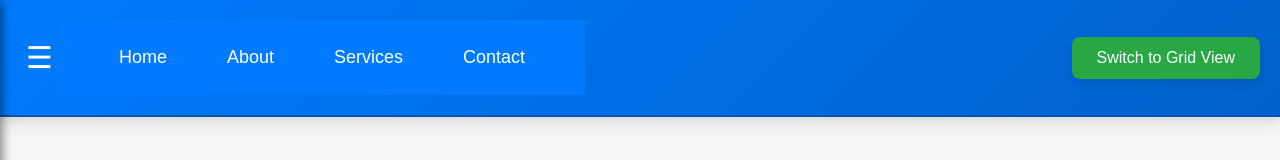
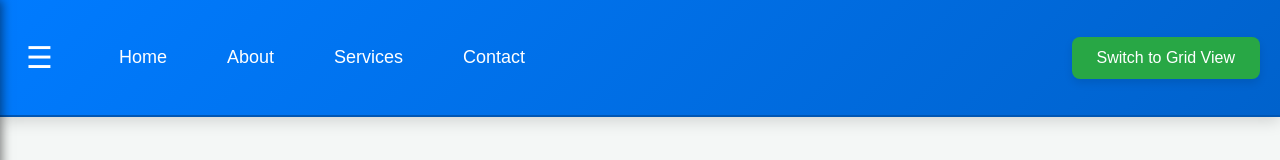
Before and after one commit to Hemanth-Tinku/employee-directory, a React (Create React App) app: page / in a window 1280 px wide. Shown: the top 160 px of the page. Built offline with nearby package versions, Linux system fonts and the light colour scheme; no server answers.

Commit message:
fix: color gradient

```diff
--- a/src/styles/HorizontalMenu.css
+++ b/src/styles/HorizontalMenu.css
@@ -1,5 +1,5 @@
 .horizontal-menu {
-  background-color: #007bff;
+  background-color: linear-gradient(135deg, #007bff, #0062cc);;
   padding: 15px 30px;
 }
 
```
